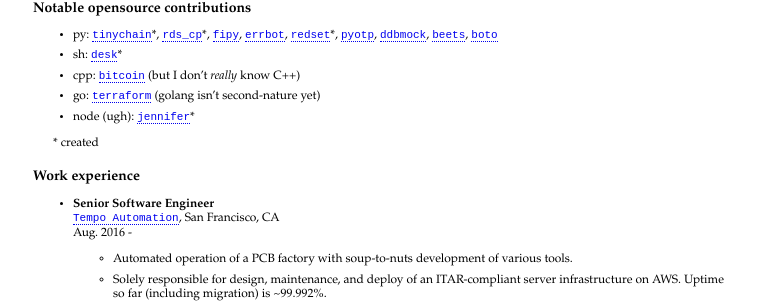
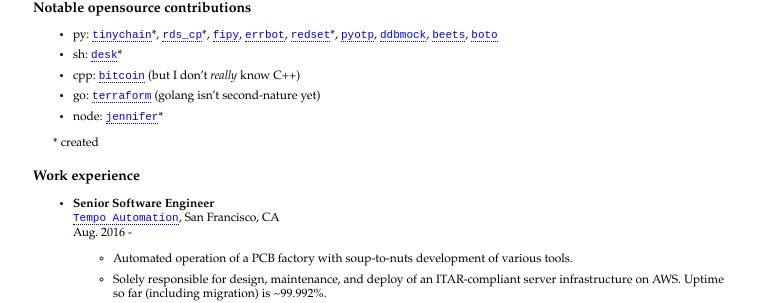
Before and after one commit to jamesob/jamesob.github.io, a Jekyll site: the page built from resume/index.md, in a window 1280 px wide. Shown: the part 168-471 px from the top of the page, without its empty margins (27-788 px from the left). Built offline with Jekyll 4.4.1, drawn with Linux system fonts in a browser that asks for light colours.

Commit message:
less sass

```diff
--- a/resume/index.md
+++ b/resume/index.md
@@ -28,7 +28,7 @@
 - go:
   [terraform](https://github.com/hashicorp/terraform/pulls?utf8=%E2%9C%93&q=is%3Apr+author%3Ajamesob+)
   (golang isn't second-nature yet)
-- node (ugh):
+- node:
   [jennifer](https://github.com/percolate/jennifer)\*
 
 \* created
```
